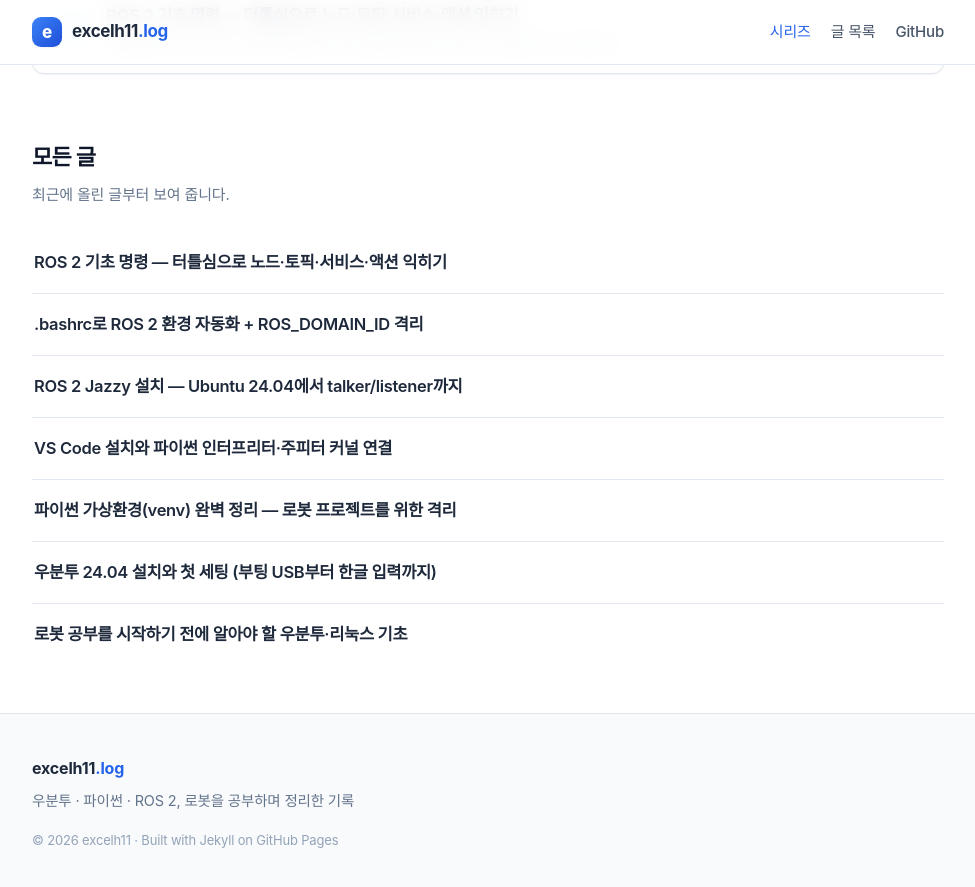
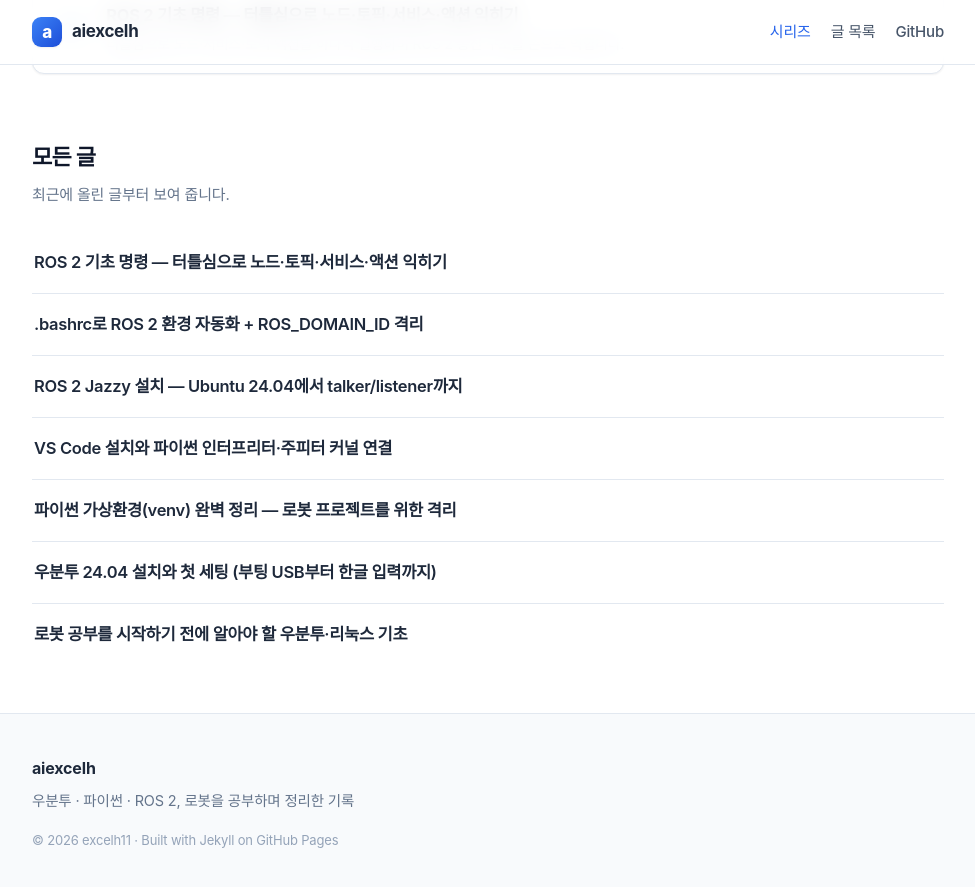
Before and after one commit to excelh11/excelh11.github.io, a Jekyll site: the page built from index.md, in a window 1280 px wide and 900 px high, scrolled down 1077 px. Shown: the top 887 px of the window, without its empty margins (152-1127 px from the left). Built offline with Jekyll 4.4.1, drawn with Linux system fonts in a browser that asks for light colours.

Commit message:
블로그 이름을 aiexcelh로 변경: 헤더 브랜드·사이트 타이틀·파비콘 반영

```diff
--- a/_config.yml
+++ b/_config.yml
@@ -1,4 +1,4 @@
-title: excelh11
+title: aiexcelh
 tagline: 로봇을 공부하기 위한 가장 처음 해야 하는 세팅
 description: 우분투 설치부터 파이썬 가상환경, ROS 2 Jazzy 기초 명령까지 — 로봇 공부를 시작할 때 필요한 세팅을 순서대로 정리한 기록
 author: excelh11
--- a/_layouts/default.html
+++ b/_layouts/default.html
@@ -22,8 +22,8 @@
   <header class="site-header">
     <div class="wrap header-inner">
       <a class="brand" href="{{ '/' | relative_url }}">
-        <span class="brand-mark">e</span>
-        <span class="brand-text">excelh11<span class="brand-dot">.log</span></span>
+        <span class="brand-mark">a</span>
+        <span class="brand-text">aiexcelh</span>
       </a>
       <nav class="site-nav" aria-label="사이트 메뉴">
         <a href="{{ '/' | relative_url }}#series" {% if page.url == '/' %}class="is-active"{% endif %}>시리즈</a>
@@ -39,7 +39,7 @@
 
   <footer class="site-footer">
     <div class="wrap footer-inner">
-      <p class="footer-brand">{{ site.title }}<span class="brand-dot">.log</span></p>
+      <p class="footer-brand">{{ site.title }}</p>
       <p class="footer-note">우분투 · 파이썬 · ROS 2, 로봇을 공부하며 정리한 기록</p>
       <p class="footer-meta">© {{ 'now' | date: '%Y' }} {{ site.author }} · Built with Jekyll on GitHub Pages</p>
     </div>
--- a/assets/css/style.css
+++ b/assets/css/style.css
@@ -1,5 +1,5 @@
 /* =========================================================
-   excelh11.log — 화이트 톤 기술 블로그
+   aiexcelh — 화이트 톤 기술 블로그
    ========================================================= */
 
 :root {
--- a/assets/js/main.js
+++ b/assets/js/main.js
@@ -1,5 +1,5 @@
 /* =========================================================
-   excelh11.log — 본문 스크립트
+   aiexcelh — 본문 스크립트
    1) 코드 블록: 언어 라벨 + 우측 상단 Copy 버튼
    2) 표: 가로 스크롤 래퍼
    ========================================================= */
```
